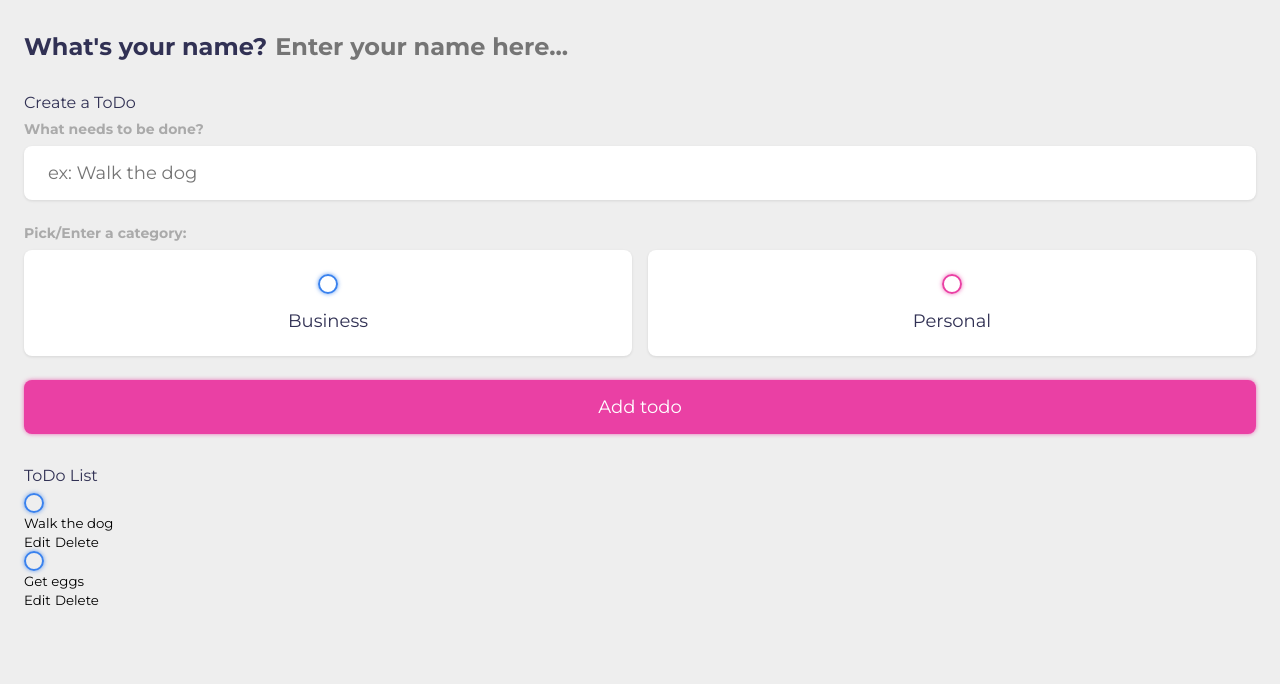
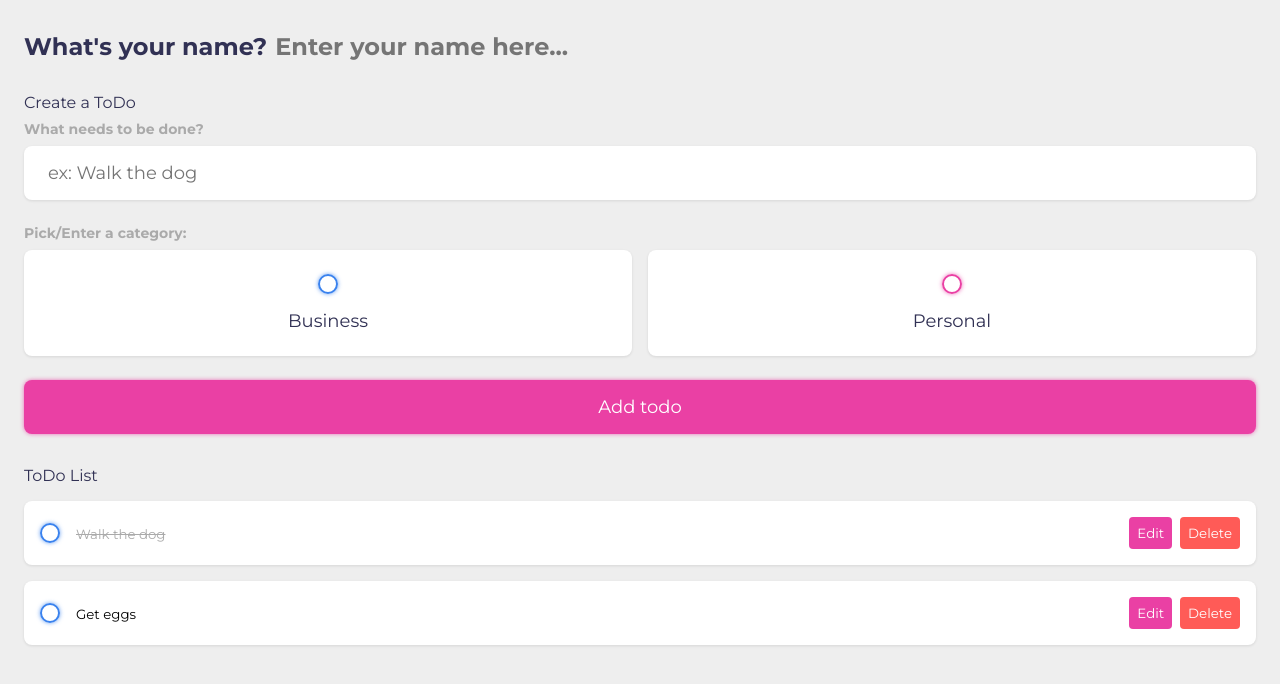
Before and after one commit to shoshaikh7/simpleTasks, a plain HTML site: page index.html in a window 1280 px wide. Drawn offline with Linux system fonts and the light colour scheme.

Commit message:
styled todo list, item, and actions

```diff
--- a/index.html
+++ b/index.html
@@ -64,7 +64,7 @@
         <h3>ToDo List</h3>
         <div class="list" id="todo-list">
           <!-- Item 1-->
-          <div class="todo-item">
+          <div class="todo-item done">
             <!-- Checkbox for each item -->
             <label>
               <input type="checkbox" />
--- a/styles.css
+++ b/styles.css
@@ -164,3 +164,64 @@ input:checked ~ .bubble::after {
 .create-todo input[type="submit"]:hover {
   opacity: 0.75;
 }
+
+.todo-list .list {
+  margin: 1rem 0;
+}
+
+.todo-list .todo-item {
+  display: flex;
+  align-items: center;
+  margin-bottom: 1rem;
+  padding: 1rem;
+  background-color: #fff;
+  border-radius: 0.5rem;
+  box-shadow: var(--shadow);
+}
+
+.todo-item label {
+  display: block;
+  margin-right: 1rem;
+  cursor: pointer;
+}
+
+.todo-item .todo-content {
+  flex: 1 1 0%;
+}
+
+.todo-item .todo.content input {
+  color: var(--dark);
+  font-size: 1.125rem;
+}
+
+.todo-item .actions {
+  display: flex;
+  align-items: center;
+}
+
+.todo-item .actions button {
+  display: block;
+  padding: 0.5rem;
+  color: #fff;
+  border-radius: 0.25rem;
+  transition: 0.2s ease-in-out;
+  cursor: pointer;
+}
+
+.todo-item .actions button:hover {
+  opacity: 0.75;
+}
+
+.todo-item .actions .edit {
+  margin-right: 0.5rem;
+  background-color: var(--primary);
+}
+
+.todo-item .actions .delete {
+  background-color: var(--danger);
+}
+
+.todo-item.done .todo-content input {
+  text-decoration: line-through;
+  color: var(--gray);
+}
```
